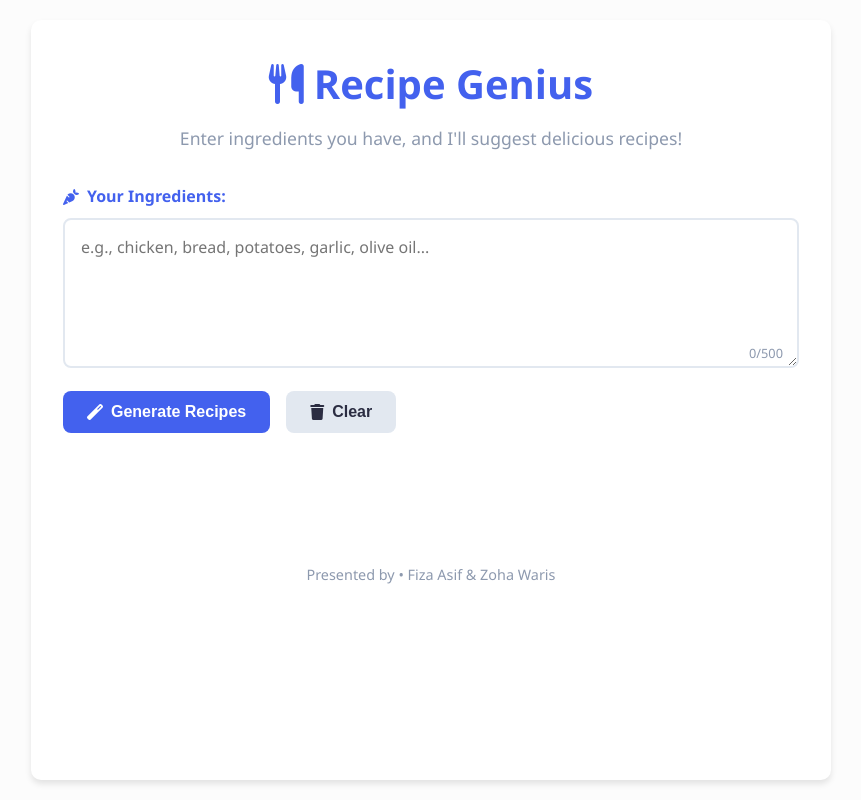
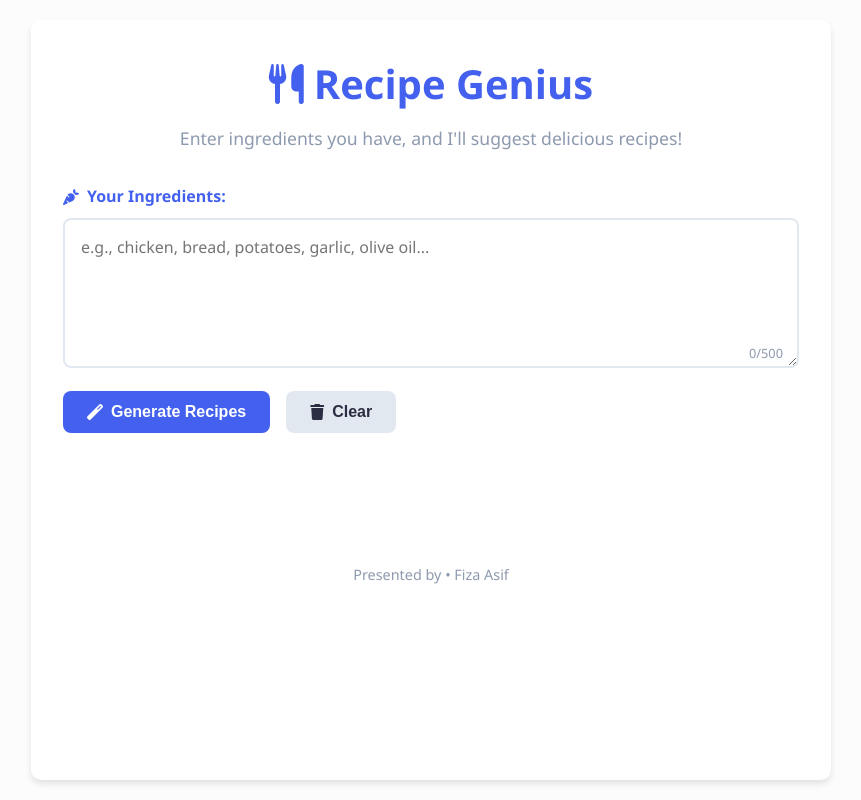
Before and after one commit to FizaAsif-19/Recipe-Chatbot, a plain HTML site: page index.html in a window 1280 px wide. Shown: the whole page, without its empty margins (209-1070 px from the left). Drawn offline with Linux system fonts and the light colour scheme.

Commit message:
Update index.html

```diff
--- a/index.html
+++ b/index.html
@@ -53,7 +53,7 @@
         </main>
 
         <footer>
-            <p>Presented by • Fiza Asif & Zoha Waris</p>
+            <p>Presented by • Fiza Asif</p>
         </footer>
     </div>
 
```
